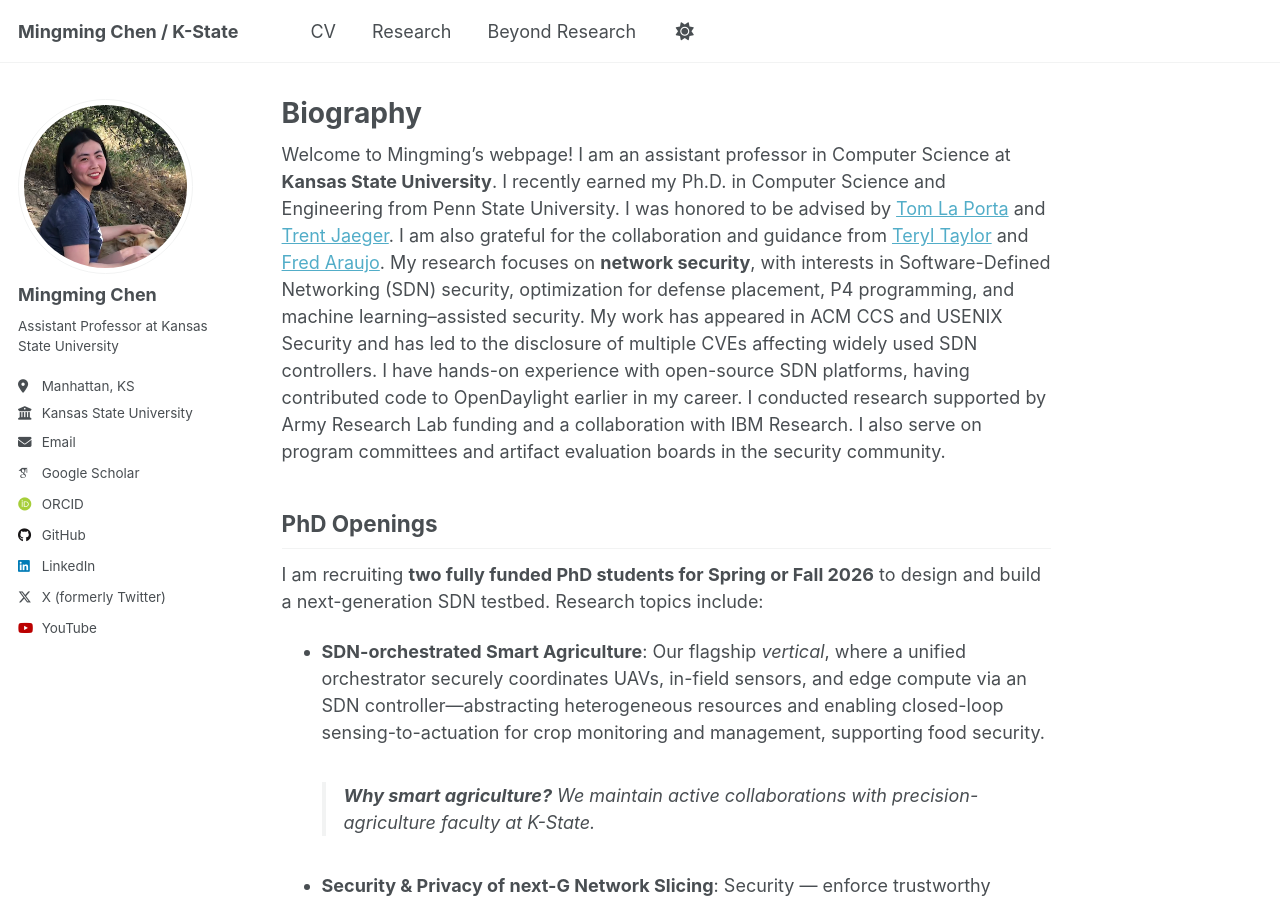
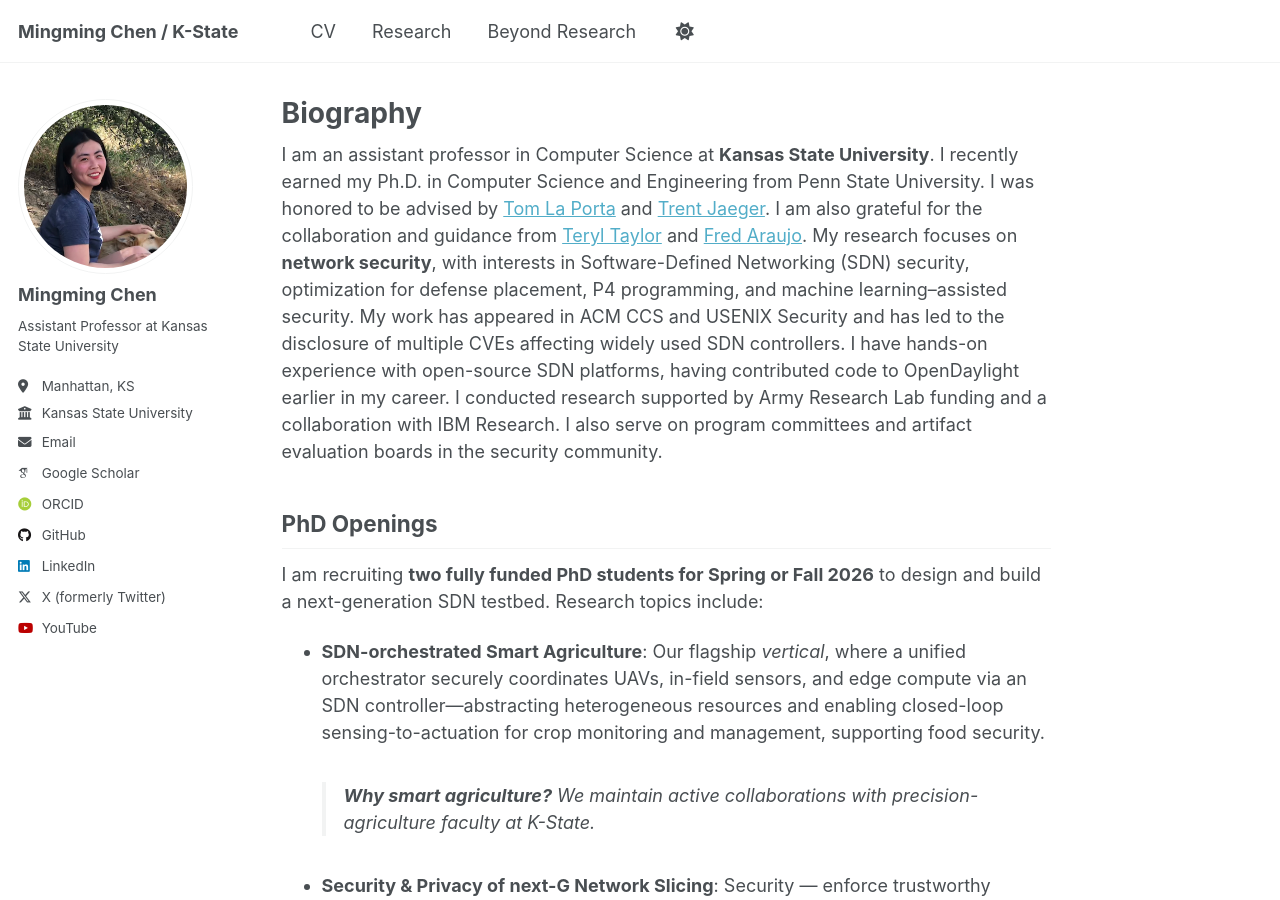
Before and after one commit to mzc796/mzc796.github.io, a Jekyll site: the page built from _pages/about.md, in a window 1280 px wide and 900 px high. Built offline with Jekyll 4.4.1, drawn with Linux system fonts in a browser that asks for light colours; some web fonts are replaced; a script that is not in the unit is left out.

Commit message:
Update about.md

```diff
--- a/_pages/about.md
+++ b/_pages/about.md
@@ -6,7 +6,7 @@
   - /about/
   - /about.html
 ---
-Welcome to Mingming's webpage! I am an assistant professor in Computer Science at **Kansas State University**. I recently earned my Ph.D. in Computer Science and Engineering from Penn State University. I was honored to be advised by [Tom La Porta](https://www.cse.psu.edu/~tfl12/) and [Trent Jaeger](https://www.trentjaeger.com/). I am also grateful for the collaboration and guidance from [Teryl Taylor](https://research.ibm.com/people/teryl-taylor) and [Fred Araujo](https://research.ibm.com/people/frederico-araujo). My research focuses on **network security**, with interests in Software-Defined Networking (SDN) security, optimization for defense placement, P4 programming, and machine learning–assisted security. My work has appeared in ACM CCS and USENIX Security and has led to the disclosure of multiple CVEs affecting widely used SDN controllers. I have hands-on experience with open-source SDN platforms, having contributed code to OpenDaylight earlier in my career. I conducted research supported by Army Research Lab funding and a collaboration with IBM Research. I also serve on program committees and artifact evaluation boards in the security community.
+I am an assistant professor in Computer Science at **Kansas State University**. I recently earned my Ph.D. in Computer Science and Engineering from Penn State University. I was honored to be advised by [Tom La Porta](https://www.cse.psu.edu/~tfl12/) and [Trent Jaeger](https://www.trentjaeger.com/). I am also grateful for the collaboration and guidance from [Teryl Taylor](https://research.ibm.com/people/teryl-taylor) and [Fred Araujo](https://research.ibm.com/people/frederico-araujo). My research focuses on **network security**, with interests in Software-Defined Networking (SDN) security, optimization for defense placement, P4 programming, and machine learning–assisted security. My work has appeared in ACM CCS and USENIX Security and has led to the disclosure of multiple CVEs affecting widely used SDN controllers. I have hands-on experience with open-source SDN platforms, having contributed code to OpenDaylight earlier in my career. I conducted research supported by Army Research Lab funding and a collaboration with IBM Research. I also serve on program committees and artifact evaluation boards in the security community.
 
 ## PhD Openings
 
```
